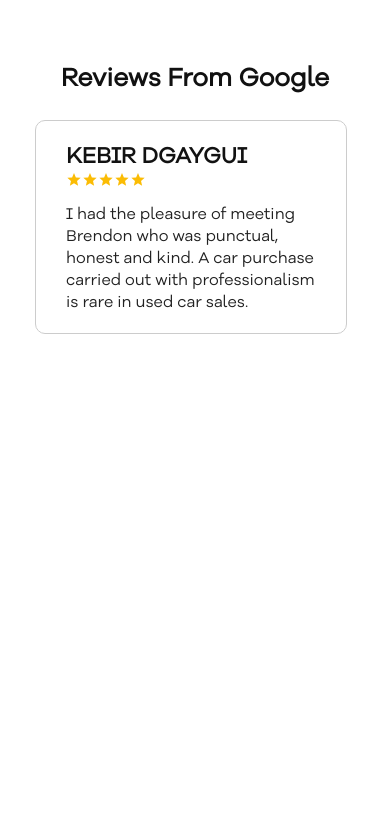
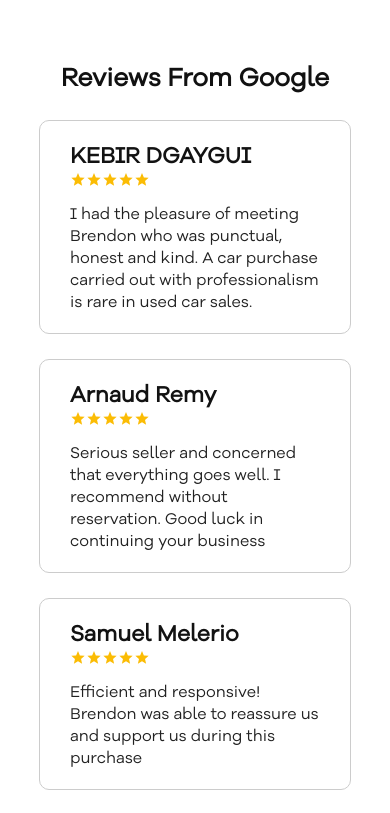
Before and after one commit to RayLight-369/world-auto, a React (Create React App) app in the folder client/: page /about in a window 390 px wide. Shown: the part 820-1633 px from the top of the page. Before the commit the page ends 1176 px from the top, so only its background shows below. Built offline with nearby package versions, Linux system fonts and the light colour scheme; no server answers.

Commit message:
update ui

```diff
--- a/client/src/Pages/About/About.module.css
+++ b/client/src/Pages/About/About.module.css
@@ -174,6 +174,12 @@
     width: calc(100% - 50px) !important;
     padding: 2px 10px !important;
 
+    > div {
+      flex-direction: column !important;
+      align-items: center !important;
+      gap: 25px !important;
+    }
+
     h1 {
       font-size: 1.6em !important;
       text-align: center;
```
